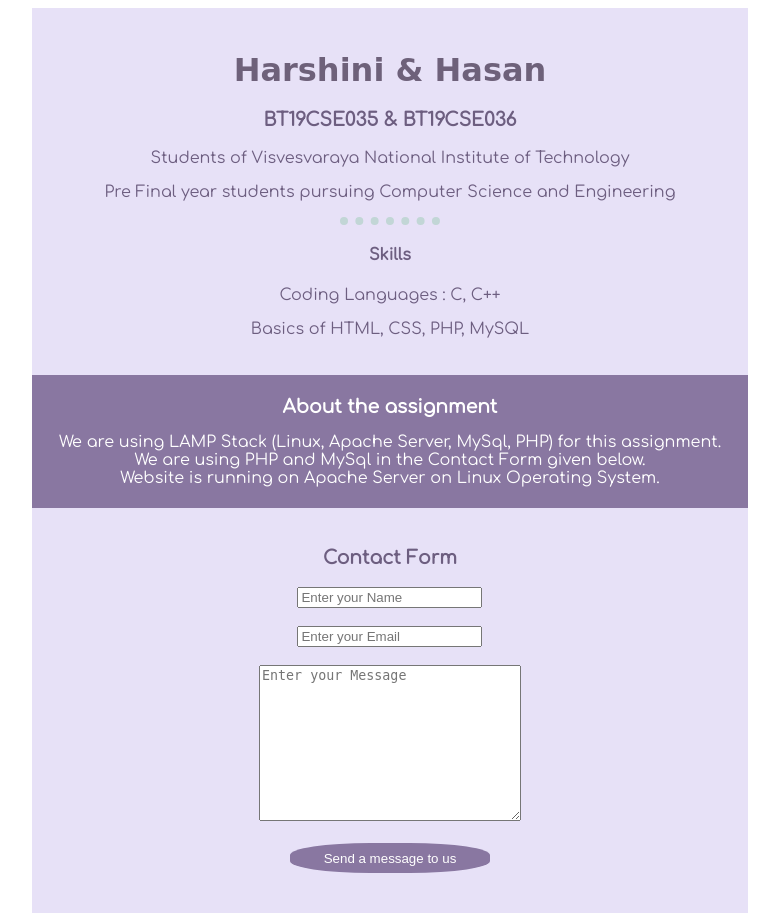
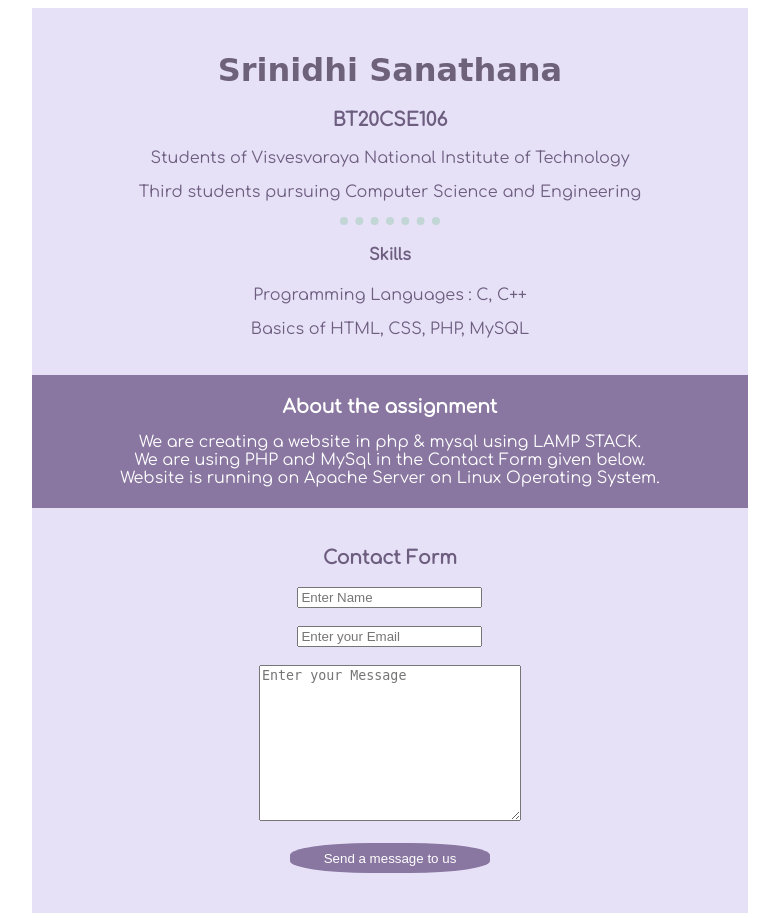
Before and after one commit to Srinidhisanathana/Softwarelab3_Ass1, a PHP site: page / in a window 1280 px wide. Shown: the whole page, without its empty margins (250-1029 px from the left). Run offline with PHP 8.4, Linux system fonts and the light colour scheme; some web fonts are replaced.

Commit message:
Update index.php

```diff
--- a/index.php
+++ b/index.php
@@ -55,31 +55,31 @@ if(isset($_POST['name'])){
 <body>
 
     <div class="blue">
-        <h1>Harshini & Hasan</h1>
-        <h3>BT19CSE035 & BT19CSE036</h3>
+        <h1>Srinidhi Sanathana</h1>
+        <h3>BT20CSE106</h3>
         <p>Students of Visvesvaraya National Institute of Technology</p>
-        <p>Pre Final year students pursuing Computer Science and Engineering</p>
+        <p>Third students pursuing Computer Science and Engineering</p>
         <hr>
         <h4>Skills</h4>
-        <p>Coding Languages : C, C++</p>
+        <p>Programming Languages : C, C++</p>
         <p>Basics of HTML, CSS, PHP, MySQL</p>
     </div>
     <div class="mid">
         <h3 class="midhead">About the assignment</h3>
-        <p class="midpara">We are using LAMP Stack (Linux, Apache Server, MySql, PHP) for this assignment. <br>We are using PHP and
+        <p class="midpara">We are creating a website in php & mysql using LAMP STACK. <br>We are using PHP and
             MySql in the Contact Form given below.<br> Website is running on Apache Server on Linux Operating System.
         </p>
     </div>
     <?php
         if($insert == true){
-            echo "Thanks for submitting your form. We will connect with you soon";
+            echo "Your insertion is submitted. We will connect with you soon";
         }
     ?>
     <div class="blue">
         <h3>Contact Form</h3>
         <form action="index.php" method="post">
 
-            <input type="text" name="name" id="name" placeholder="Enter your Name"><br><br>
+            <input type="text" name="name" id="name" placeholder="Enter Name"><br><br>
             <input type="email" name="email" id="email" placeholder="Enter your Email"><br><br>
             <textarea name="message" id="message" placeholder="Enter your Message" rows="10" cols="30"></textarea><br><br>
 
```
